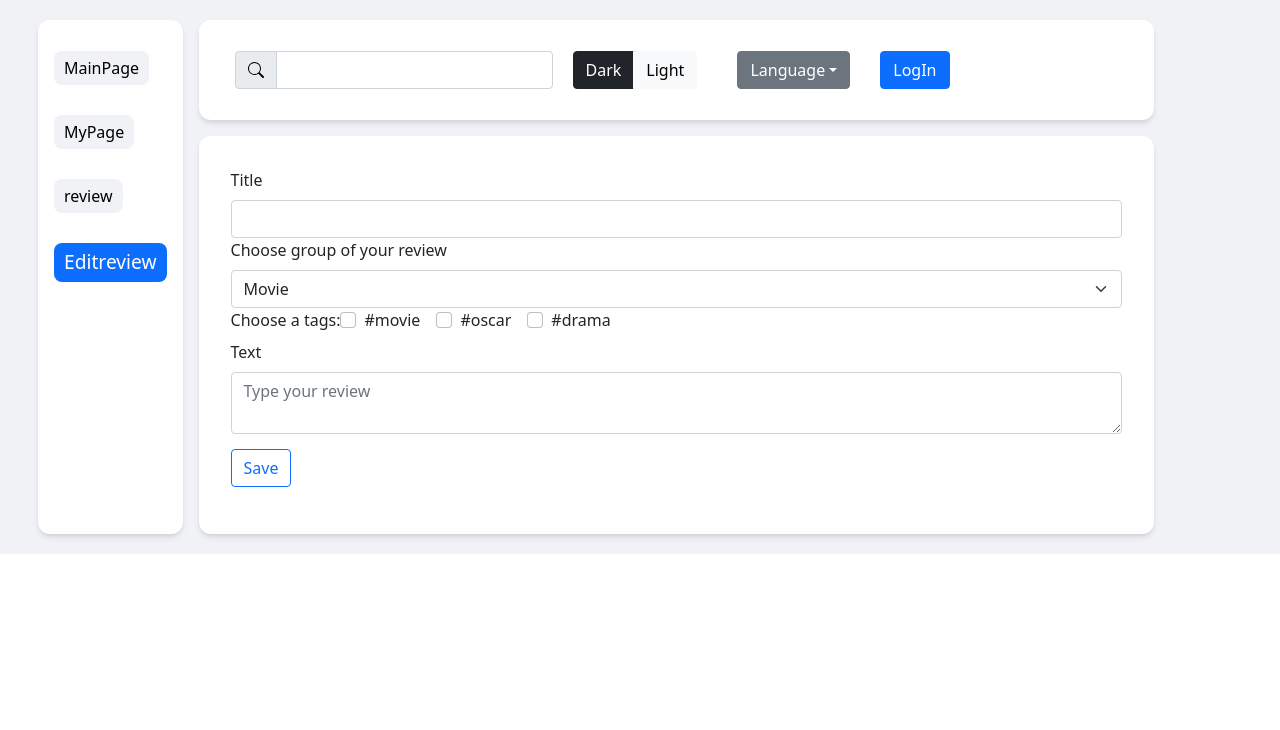
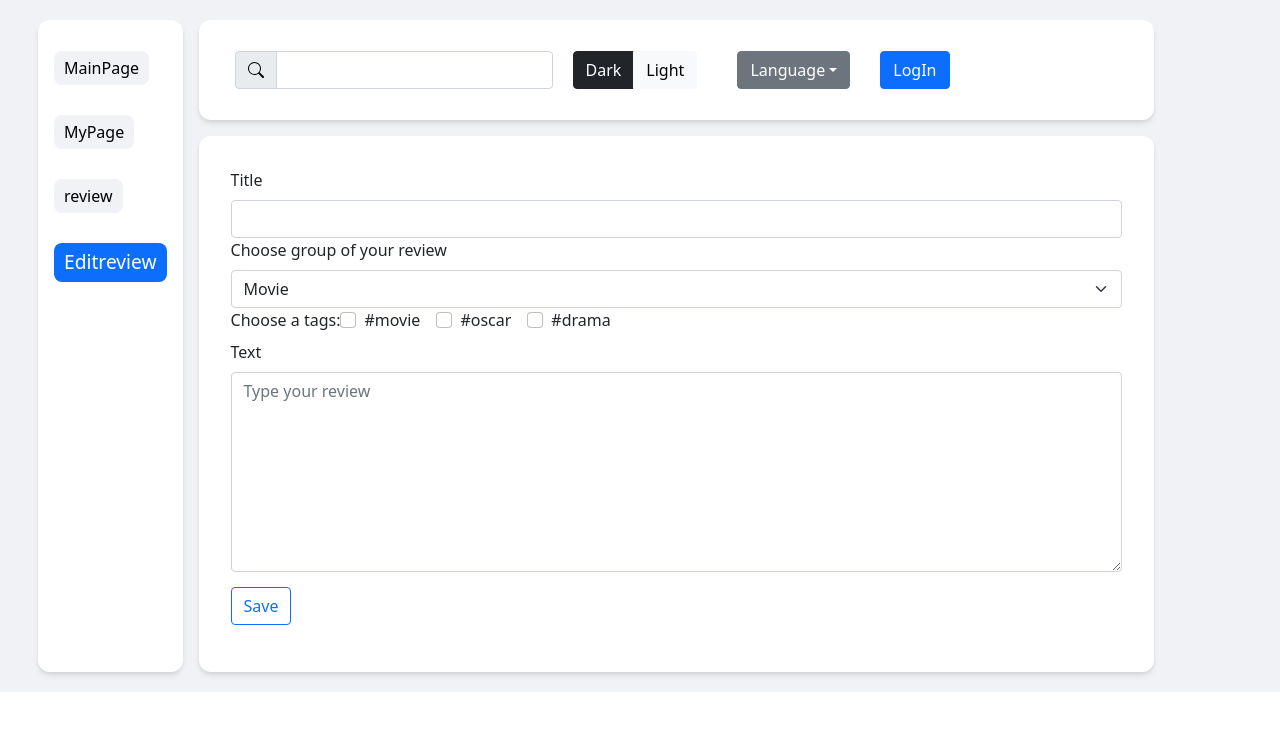
Before and after one commit to AlexeyBorovik/rec-app, a React (Create React App) app: page /edit-review in a window 1280 px wide. Shown: the top 730 px of the page. Built offline with nearby package versions, Linux system fonts and the light colour scheme.

Commit message:
Minor UI fixes

```diff
--- a/src/components/EditReview/EditReview.jsx
+++ b/src/components/EditReview/EditReview.jsx
@@ -1,5 +1,6 @@
 import Button from "react-bootstrap/Button";
 import { Form } from "react-bootstrap";
+import styles from "./EditReview.module.css";
 
 export const EditReview = () => {
   const data = require("../../reviews.json");
@@ -7,7 +8,7 @@ export const EditReview = () => {
   const review = data[0];
 
   return (
-    <div>
+    <div className={styles}>
       <Form>
         <Form.Group>
           <Form.Label>Title</Form.Label>
--- a/src/components/EditReview/EditReview.module.css
+++ b/src/components/EditReview/EditReview.module.css
@@ -0,0 +1,3 @@
+textarea {
+    height: 200px;
+}
```
Also changed, not shown: src/components/Auth/Auth.module.css (line endings or trailing spaces).
